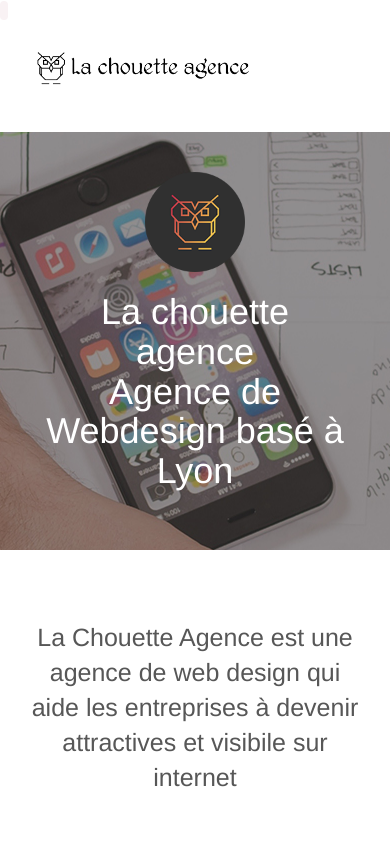
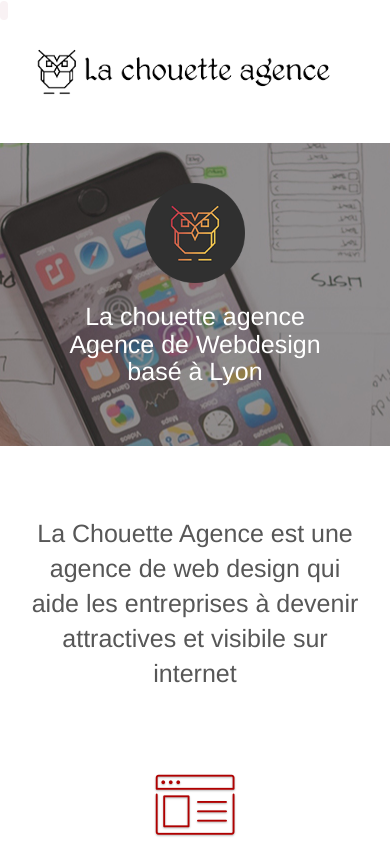
Before and after one commit to ZenatiSarah/SEO_04042021, a website: page index.html in a window 390 px wide. Shown: the top 844 px of the page. Drawn offline with Linux system fonts and the light colour scheme.

Commit message:
ajout des modifications pour le responsive

```diff
--- a/style.css
+++ b/style.css
@@ -219,9 +219,9 @@
     padding-left: 0;
 }
 
-#bloc-1-hero h1 {
+/* #bloc-1-hero h1 {
     font-size: 36px;
-}
+} */
 
 .navbar {
     margin-bottom: 0;
@@ -777,6 +777,9 @@
         padding-left: 0;
         padding-right: 0;
     }
+    #bloc-1-hero h1{
+        font-size: 36px;
+    }
 }
 
 @media (max-width: 992px) and (min-width: 768px) {
@@ -785,6 +788,9 @@
     }
     .nav-center.navbar .nav {
         max-width: 100%
+    }
+    #bloc-1-hero h1{
+        font-size: 36px;
     }
 }
 
@@ -826,6 +832,9 @@
         padding: 0 20px;
         padding-left: constant(safe-area-inset-left);
         padding-right: constant(safe-area-inset-right);
+    }
+    #bloc-1-hero h1{
+        font-size: 36px;
     }
 }
 
@@ -906,7 +915,7 @@
         box-shadow: none;
     }
     .navbar-brand img {
-        max-height: 40px;
+        max-height: 55px;
         width: auto;
     }
     .nav-invert .navbar-header {
@@ -966,12 +975,18 @@
         width: 180px;
         height: 320px;
     }
+    #bloc-1-hero h1{
+        font-size: 30px;
+    }
 }
 
 @media (max-width: 400px) {
     .bloc {
         padding-left: 0;
         padding-right: 0;
+    }
+    #bloc-1-hero h1{
+        font-size: 25px;
     }
 }
 
@@ -980,4 +995,7 @@
         position: relative;
         left: 146px;
     }
+    #bloc-1-hero h1{
+        font-size: 30px;
+    }
 }
```
